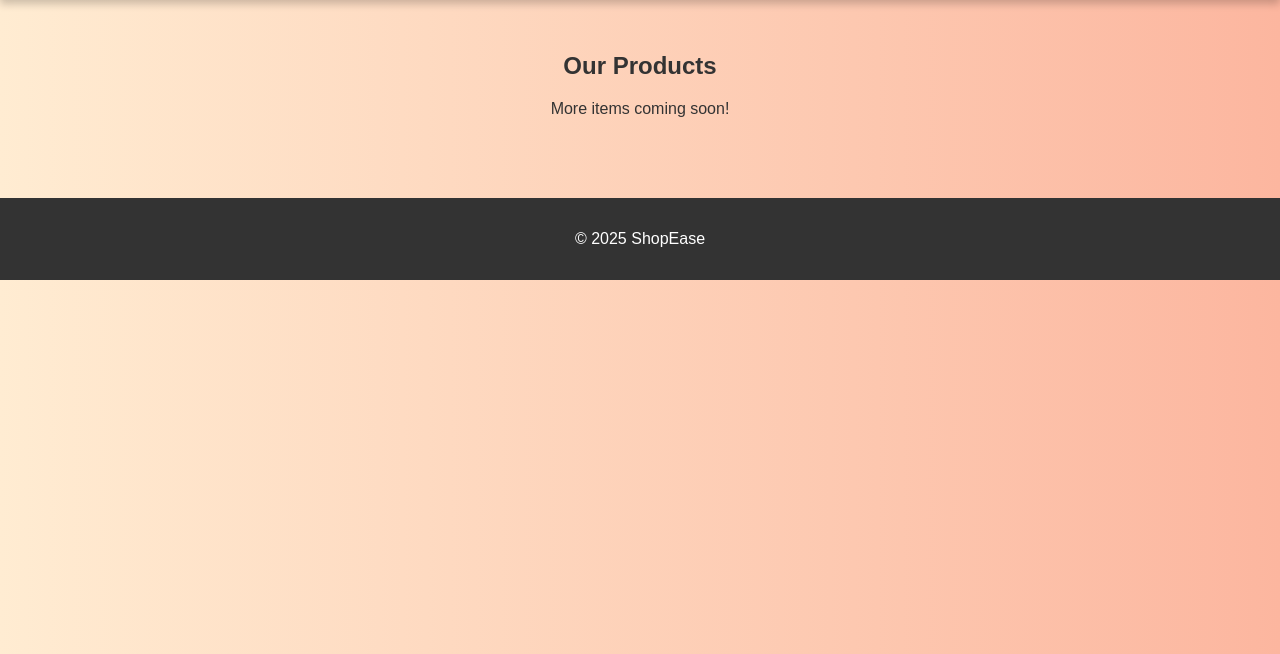
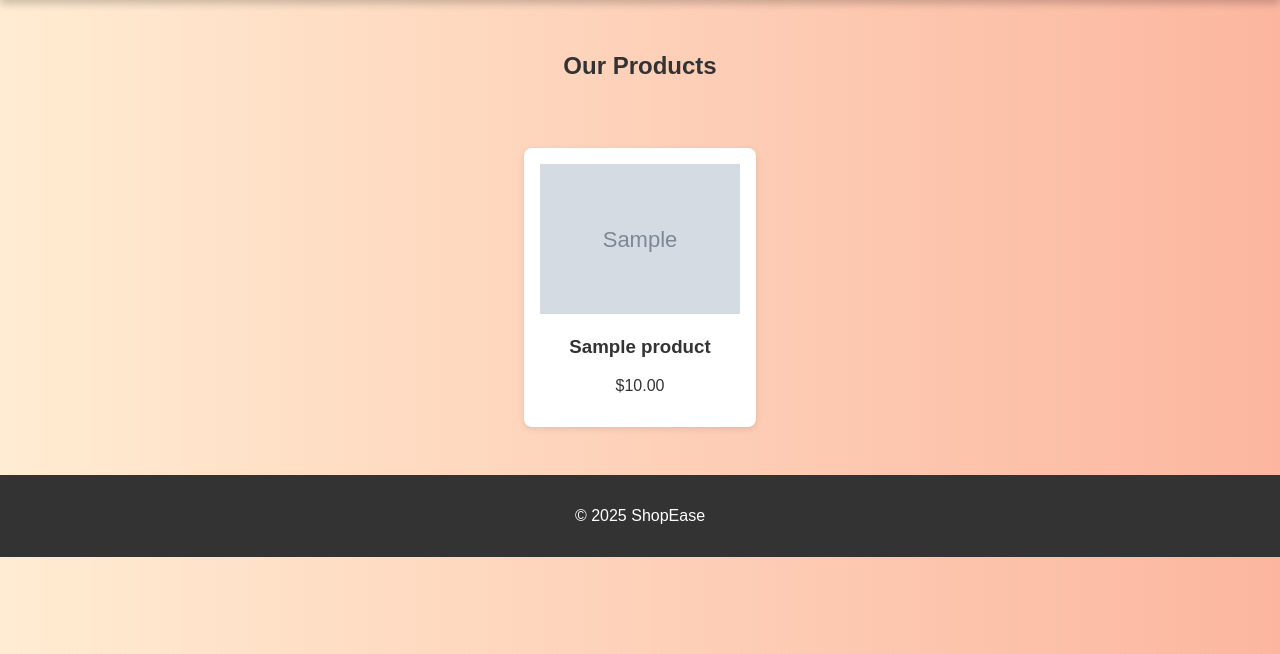
Before and after one commit to giorgi546/WEB-PROJECT, a PHP site: page /frontend/products.html in a window 1280 px wide. Shown: the part 146-800 px from the top of the page. Run offline with PHP 8.4, Linux system fonts and the light colour scheme; tables that the repository leaves empty hold one stand-in row (values such as "Sample post"); grey boxes marked "Sample" are stand-in pictures.

Commit message:
Add dynamic product listing

```diff
--- a/frontend/products.html
+++ b/frontend/products.html
@@ -23,7 +23,9 @@
     <main>
         <section class="hero">
             <h2>Our Products</h2>
-            <p>More items coming soon!</p>
+        </section>
+        <section id="productList" class="product-grid">
+            <!-- Products will be loaded here -->
         </section>
     </main>
     <footer>
--- a/frontend/script.js
+++ b/frontend/script.js
@@ -2,4 +2,32 @@ $(document).ready(function(){
     $('#shopBtn').click(function(){
         alert("Welcome to ShopEase shopping experience!");
     });
+
+    // Load products dynamically if the container exists
+    function renderProducts(list) {
+        var container = $('#productList');
+        list.forEach(function(p){
+            var card = $('<div class="product-card"></div>');
+            card.append('<img src="' + p.image + '" alt="' + p.name + '">');
+            card.append('<h3>' + p.name + '</h3>');
+            card.append('<p>$' + p.price + '</p>');
+            container.append(card);
+        });
+    }
+
+    if ($('#productList').length) {
+        $.getJSON('../api/products.php')
+            .done(function(data){
+                renderProducts(data);
+            })
+            .fail(function(){
+                // Fallback demo data
+                var demo = [
+                    {name:'Sample Product 1', price:'9.99', image:'https://via.placeholder.com/150'},
+                    {name:'Sample Product 2', price:'19.99', image:'https://via.placeholder.com/150'},
+                    {name:'Sample Product 3', price:'29.99', image:'https://via.placeholder.com/150'}
+                ];
+                renderProducts(demo);
+            });
+    }
 });
--- a/frontend/styles.css
+++ b/frontend/styles.css
@@ -87,3 +87,26 @@ input, textarea {
     border: 1px solid #ccc;
     border-radius: 4px;
 }
+
+.product-grid {
+    display: flex;
+    flex-wrap: wrap;
+    justify-content: center;
+    gap: 20px;
+    padding: 1em;
+}
+
+.product-card {
+    background: #fff;
+    border-radius: 8px;
+    box-shadow: 0 2px 6px rgba(0,0,0,0.1);
+    overflow: hidden;
+    width: 200px;
+    text-align: center;
+    padding: 1em;
+}
+
+.product-card img {
+    width: 100%;
+    height: auto;
+}
```
Also changed, not shown: README.md.
